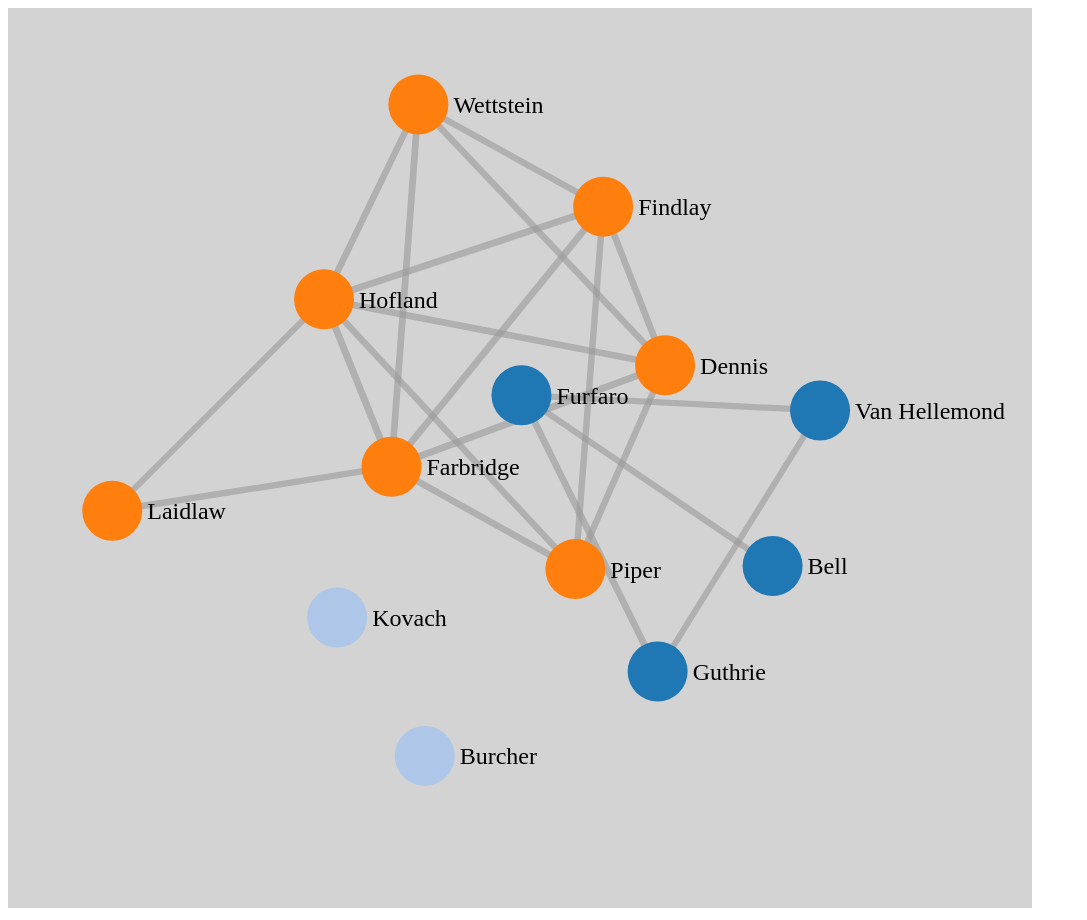
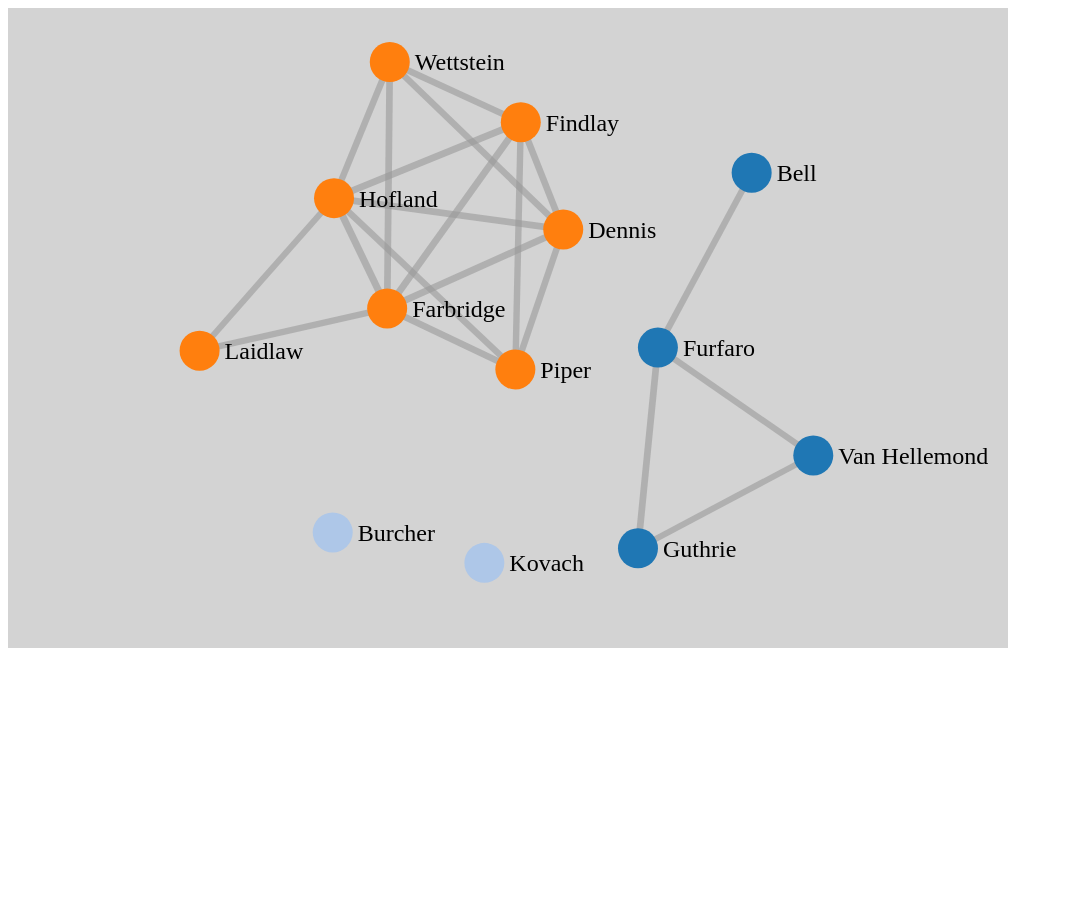
Before and after one commit to dwhelan/guelph_vote_counter, a plain HTML site: page views/affinity/vis.html in a window 1280 px wide. Shown: the whole page, without its empty margins (0-1087 px from the left). After the commit the page ends 800 px from the top, so only its background shows below. Drawn offline with nearby package versions, Linux system fonts and the light colour scheme.

```diff
--- a/views/affinity/vis.html
+++ b/views/affinity/vis.html
@@ -27,14 +27,14 @@
 <body>
 <script src="http://d3js.org/d3.v3.min.js"></script>
 <script>
-  var width = 1024,
-    height = 900;
+  var width = 1000,
+    height = 640;
 
   var color = d3.scale.category20();
-  var radius = 30;
+  var radius = 20;
 
   var force = d3.layout.force()
-    .charge(-1200)
+    .charge(-1000)
     .linkDistance(10 * radius)
     .size([width, height]);
 
```
Also changed, not shown: index.html (+3 -1 lines), views/affinity/view.html (+1 -1 lines).
